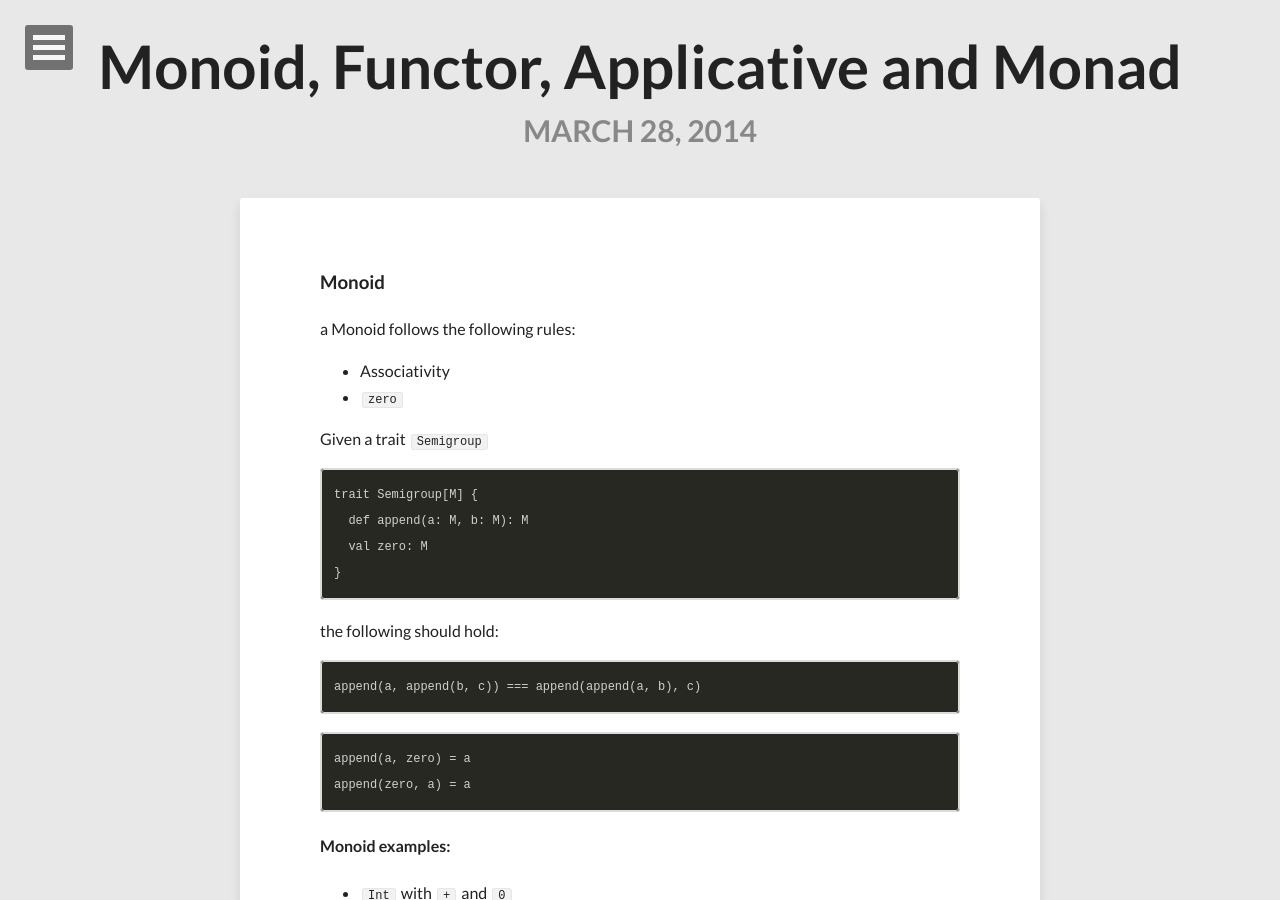
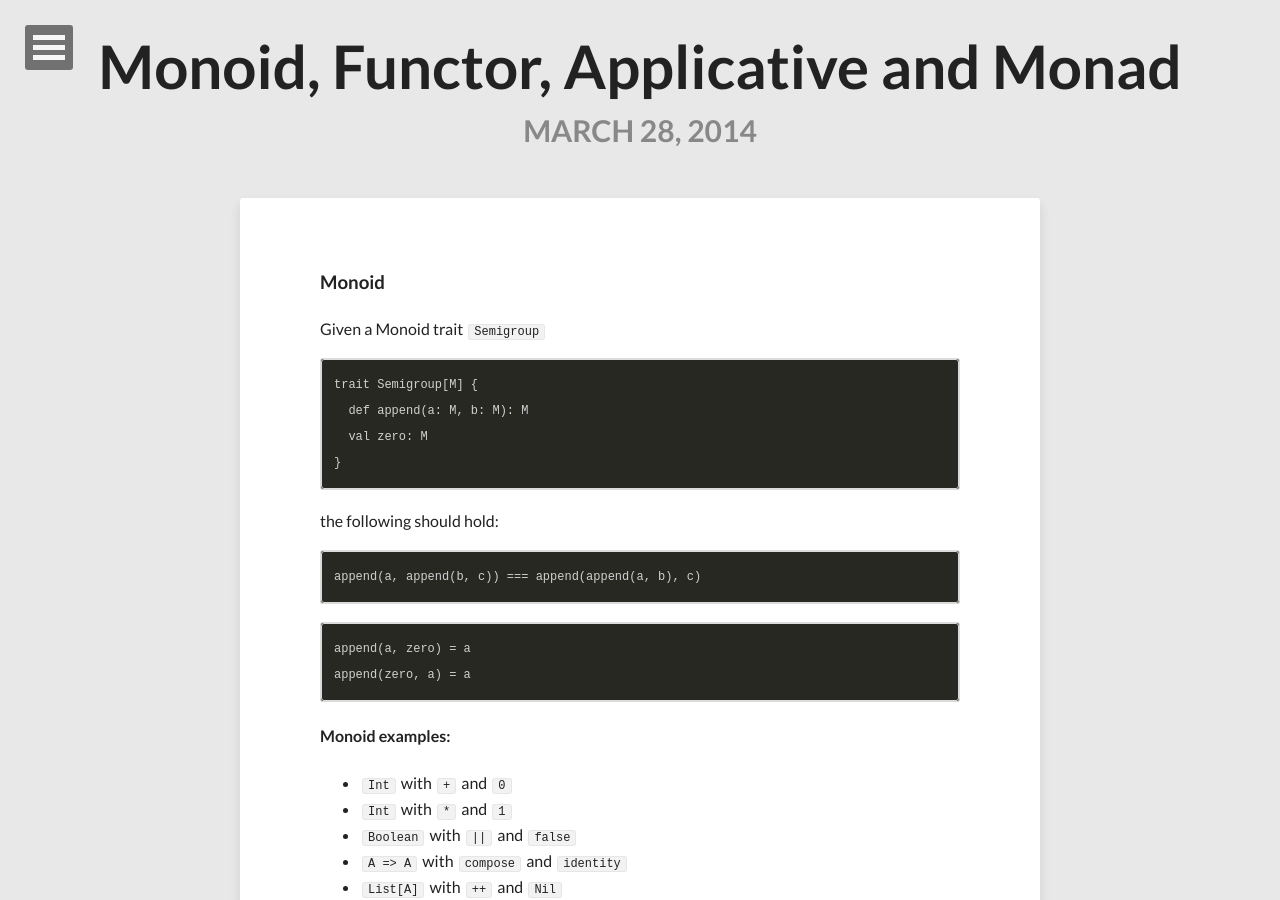
Before and after one commit to nicholasren/nicholasren.github.io, a Jekyll site: the page built from _posts/2014-03-28-monad.md, in a window 1280 px wide and 900 px high. Built offline with Jekyll 4.4.1, drawn with Linux system fonts in a browser that asks for light colours; nearby versions of some CDN libraries; Markdown is read by kramdown in place of the engine named in the settings; comment, search, counter and statistics services are not loaded.

Commit message:
fix layout issue

````diff
--- a/_posts/2014-03-28-monad.md
+++ b/_posts/2014-03-28-monad.md
@@ -5,11 +5,8 @@ comments: true
 ---
 
 ### Monoid
-a Monoid follows the following rules:
-- Associativity
-- `zero`
+Given a Monoid trait `Semigroup`
 
-Given a trait `Semigroup`
 ```
 trait Semigroup[M] {
   def append(a: M, b: M): M
@@ -18,6 +15,7 @@ trait Semigroup[M] {
 ```
 
 the following should hold:
+
 ```
 append(a, append(b, c)) === append(append(a, b), c)
 ```
@@ -26,6 +24,7 @@ append(a, append(b, c)) === append(append(a, b), c)
 append(a, zero) = a
 append(zero, a) = a
 ```
+
 #### Monoid examples:
   - `Int` with `+` and `0`
   - `Int` with `*` and `1`
````
